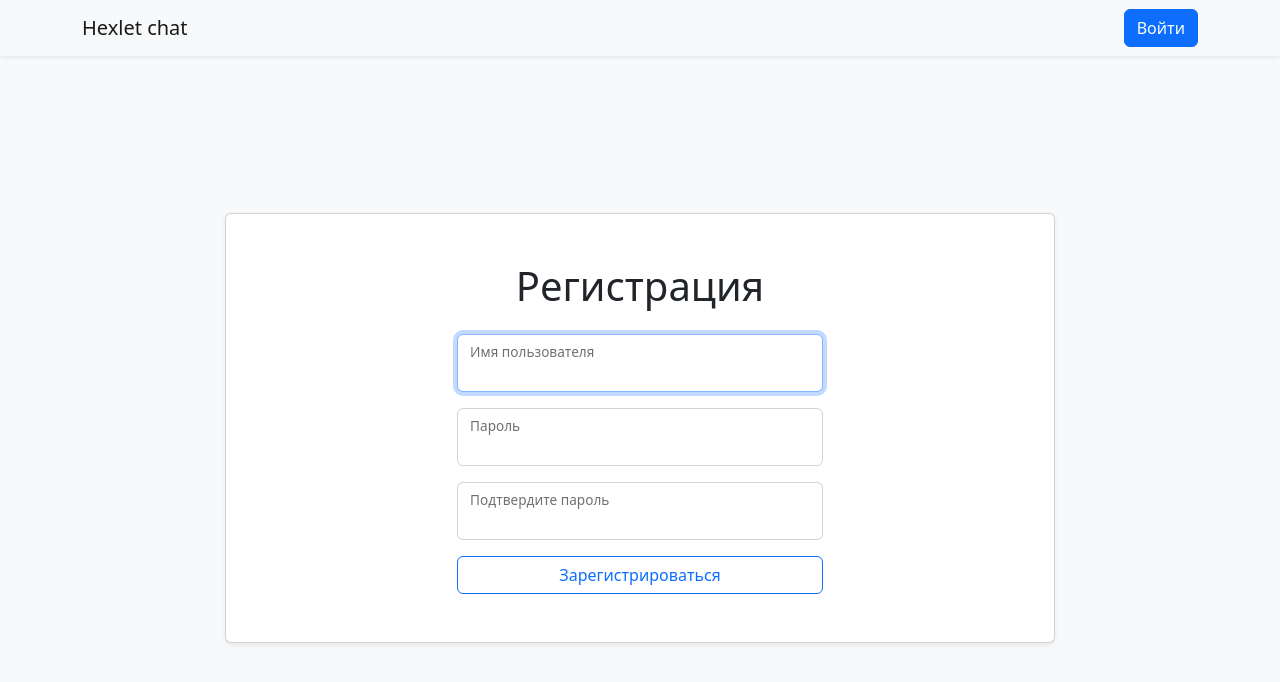
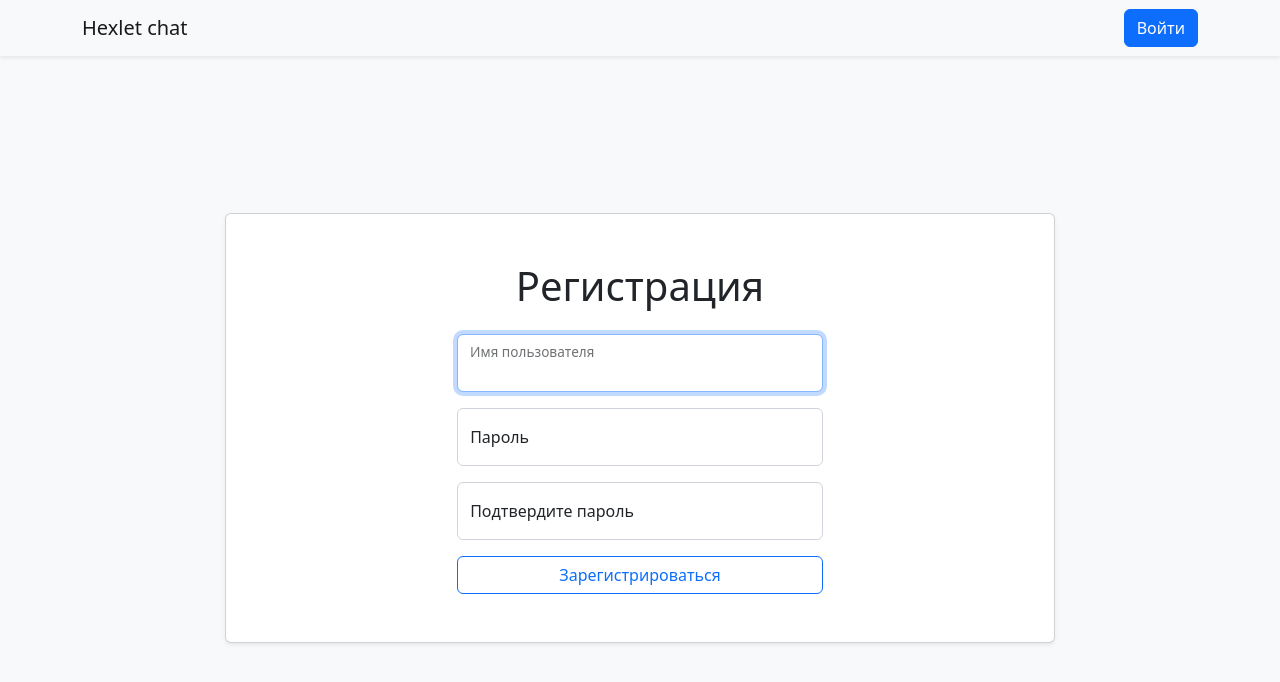
Before and after one commit to userao/Messenger, a React (Create React App) app in the folder frontend/: page /signup in a window 1280 px wide. Shown: the top 682 px of the page. Built offline with nearby package versions, Linux system fonts and the light colour scheme; no server answers; what leo-profanity would draw is missing.

Commit message:
update signup

```diff
--- a/frontend/src/components/Signup.jsx
+++ b/frontend/src/components/Signup.jsx
@@ -85,6 +85,7 @@ const SignupForm = () => {
                       onChange={formik.handleChange}
                       onBlur={formik.handleBlur}
                       value={formik.values.username}
+                      placeholder={t('usernameInvalidLength')}
                       className={
                         (formik.touched.username && formik.errors.username) || signupState === 'error'
                           ? 'is-invalid'
@@ -109,6 +110,7 @@ const SignupForm = () => {
                       id="password"
                       name="password"
                       type="password"
+                      placeholder={t('passwordTooShort')}
                       onChange={formik.handleChange}
                       onBlur={formik.handleBlur}
                       value={formik.values.password}
@@ -136,6 +138,7 @@ const SignupForm = () => {
                       id="passwordConfirmation"
                       name="passwordConfirmation"
                       type="password"
+                      placeholder={t('confirmationMustMatch')}
                       onChange={formik.handleChange}
                       onBlur={formik.handleBlur}
                       value={formik.values.repeatPassword}
```
